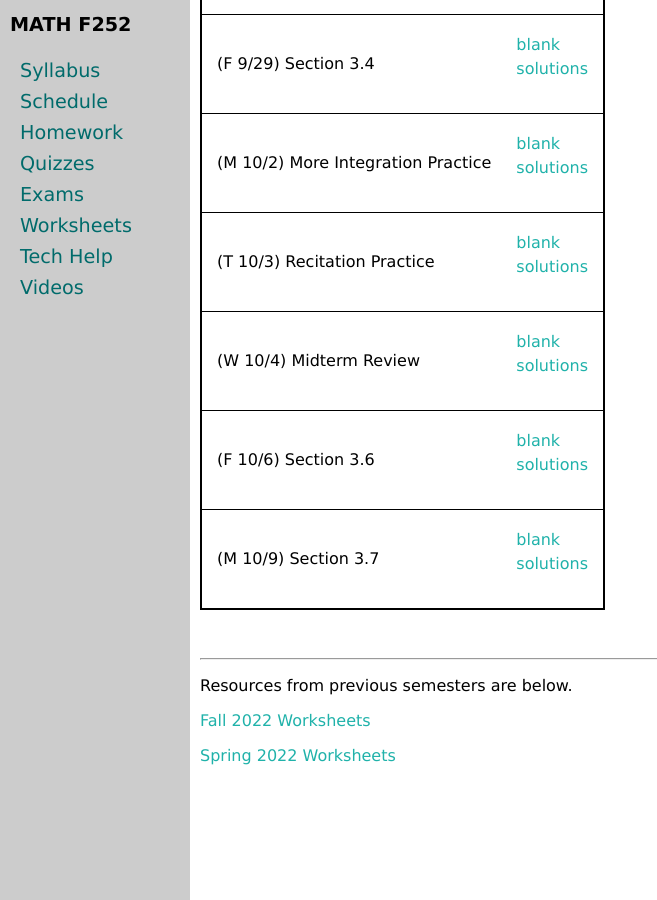
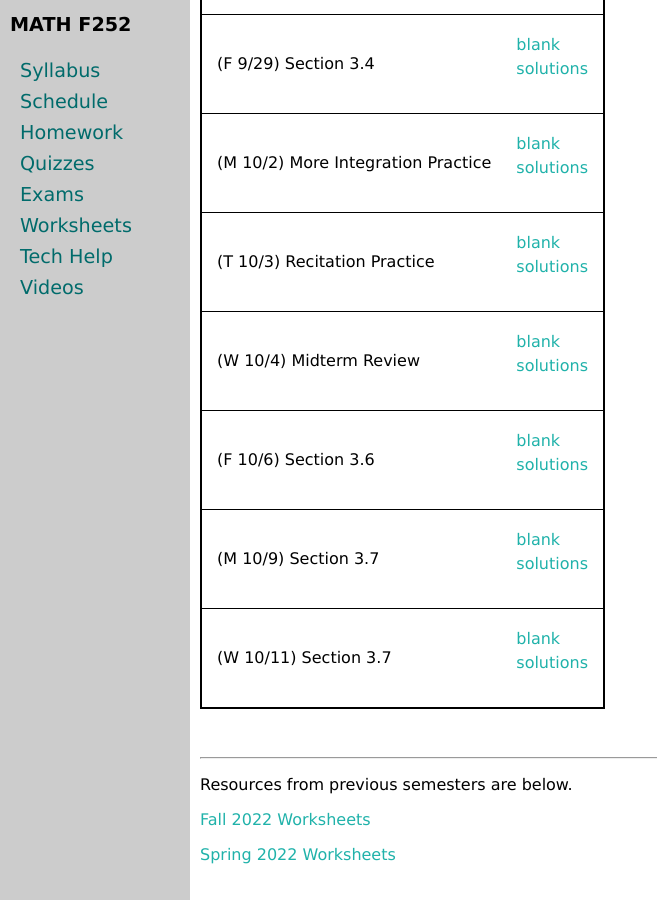
Before and after one commit to uaf-math/calc2, a Jekyll site: the page built from worksheets.md, in a window 1280 px wide and 900 px high, scrolled down 1896 px. Shown: the whole window, without its empty margins (0-657 px from the left). Built offline with Jekyll 4.4.1, drawn with Linux system fonts in a browser that asks for light colours.

Commit message:
Update worksheets.yml

```diff
--- a/_data/worksheets.yml
+++ b/_data/worksheets.yml
@@ -70,3 +70,6 @@ worksheets:
 - name: (M 10/9) Section 3.7
   blank: M252-3-7.pdf
   solutions: M252-3-7-s.pdf
+- name: (W 10/11) Section 3.7
+  blank: M252-3-7-extra.pdf
+  solutions: M252-3-7-extra-s.pdf
```
